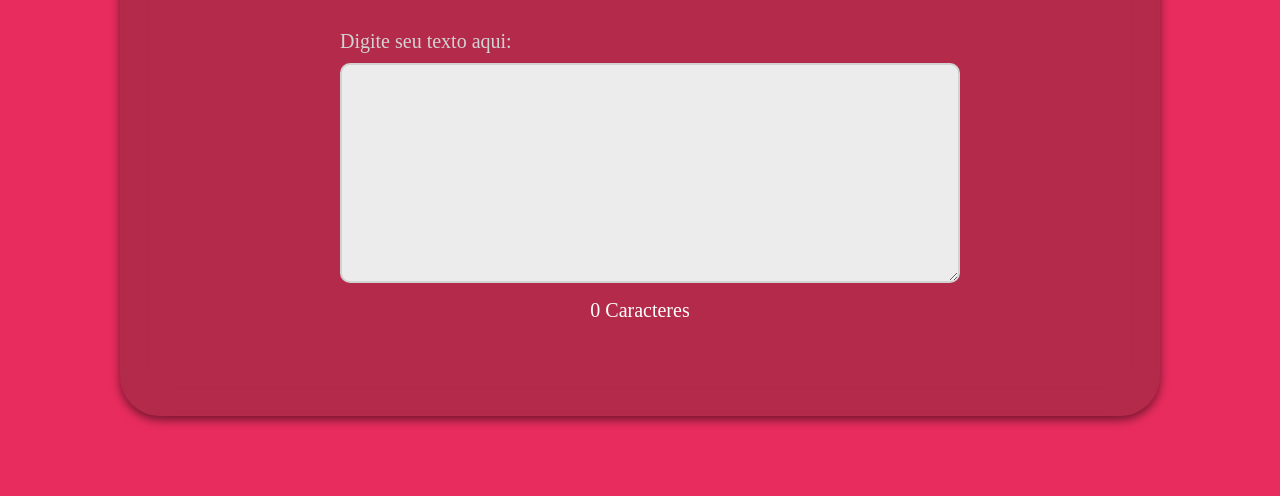
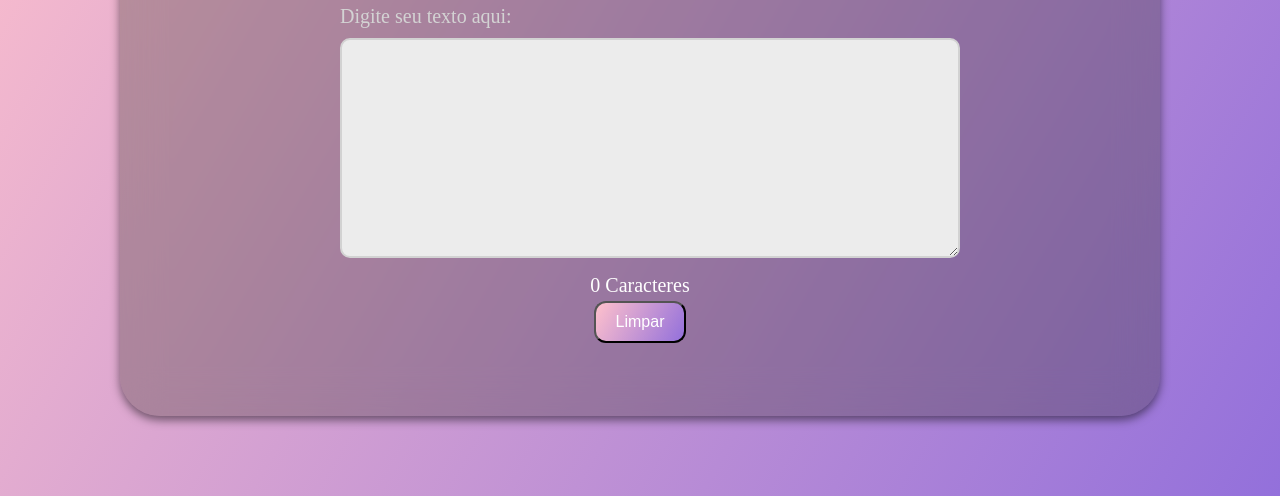
Before and after one commit to amandinha06/contator-de-caracteres, a plain HTML site: page index.html in a window 1280 px wide. Shown: the part 304-800 px from the top of the page. Drawn offline with Linux system fonts and the light colour scheme.

Commit message:
atualização

```diff
--- a/index.html
+++ b/index.html
@@ -18,6 +18,7 @@
         </div>
 
         <div class="counter">0 Caracteres</div>
+        <button onclick="resetar()">Limpar</button>
 
     </div>
 
--- a/script.js
+++ b/script.js
@@ -2,11 +2,10 @@ const input = document.querySelector("#input");
 const counter = document.querySelector(".counter");
 
 input.addEventListener("input", () => {
-    let count = 0;
+  counter.textContent = `${input.value.length} Caracteres`;
+});
 
-    if(count === 0) {
-        count= input.value.length;
-
-        counter.textContent = `${count} Caracteres`;
-    }
-});
+function resetar() {
+  input.value = '';
+  counter.textContent = '0 Caracteres';
+}
--- a/style.css
+++ b/style.css
@@ -4,7 +4,7 @@ body {
     display: flex;
     align-items: center;
     justify-content: center;
-    background-color: #E82C5E;
+    background: linear-gradient(120deg, #FFC1CC, #9370DB);
     color: white;
 }
 
@@ -57,3 +57,16 @@ label {
 .counter{
     font-size: 20px;
 }
+
+button {
+    background: linear-gradient(120deg, #FFC1CC, #9370DB);
+    color: white;
+    padding: 10px 20px;
+    text-align: center;
+    text-decoration: none;
+    display: inline-block;
+    font-size: 16px;
+    margin: 4px 2px;
+    cursor: pointer;
+    border-radius: 12px;
+  }
```
